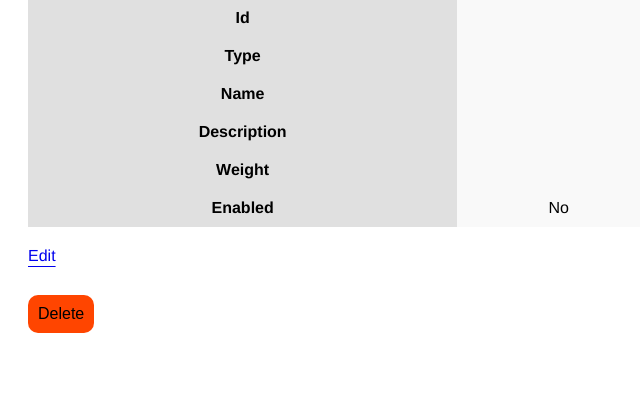
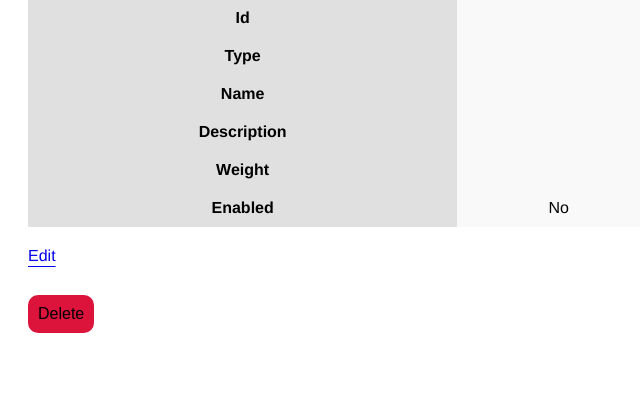
Before and after one commit to rbm92/symfony_challenge, a Symfony app: template templates/product/show.html.twig in a window 1280 px wide, with the pointer over the restyled element. Shown: the part 78-482 px from the top of the page, without its empty margins (0-640 px from the left). Run offline with Twig, Linux system fonts and the light colour scheme; the template is opened without the code that fills it, so the values that code supplies are empty; some libraries are stand-ins or nearby versions.

Commit message:
css updated

```diff
--- a/public/css/styles.css
+++ b/public/css/styles.css
@@ -2,7 +2,11 @@ body {
     font-family: Helvetica, Sans-Serif;
 }
 
-h1, table, p, .crud, form {
+h1,
+table,
+p,
+.crud,
+form {
     margin: 20px;
 }
 
@@ -18,22 +22,24 @@ th {
 
 }
 
-td, tr {
+td,
+tr {
     background-color: #f9f9f9;
 
 }
 
-th, td {
+th,
+td {
     margin: 10px;
     padding: 10px 20px;
 }
 
 .actions {
     display: flex;
-        flex-wrap: wrap;
-        justify-content: center;
-        text-align: center;
-        gap: 10px;
+    flex-wrap: wrap;
+    justify-content: center;
+    text-align: center;
+    gap: 10px;
 }
 
 a {
@@ -45,7 +51,8 @@ label {
     width: 100px;
 }
 
-input, select {
+input,
+select {
     margin: 10px auto;
     padding: 10px;
     font-size: medium;
@@ -77,27 +84,10 @@ button {
     background-color: orangered;
 }
 
-button:hover {
-
+.save:hover {
+    background-color: limegreen;
 }
 
-/* thead th:nth-child(1) {
-    width: 30%;
+.delete:hover {
+    background-color: crimson;
 }
-
-thead th:nth-child(2) {
-    width: 20%;
-}
-
-thead th:nth-child(3) {
-    width: 15%;
-}
-
-thead th:nth-child(4) {
-    width: 35%;
-}
-
-th,
-td {
-    padding: 20px;
-} */
```
